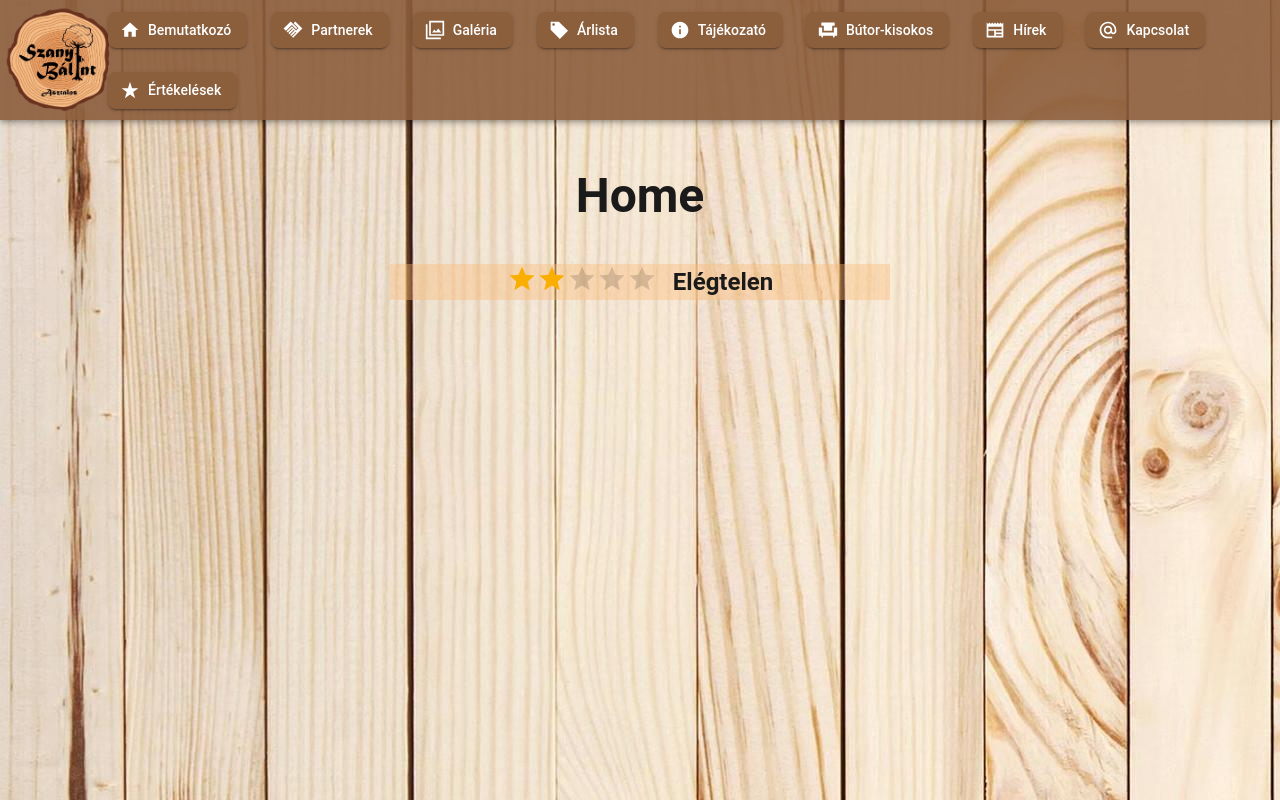
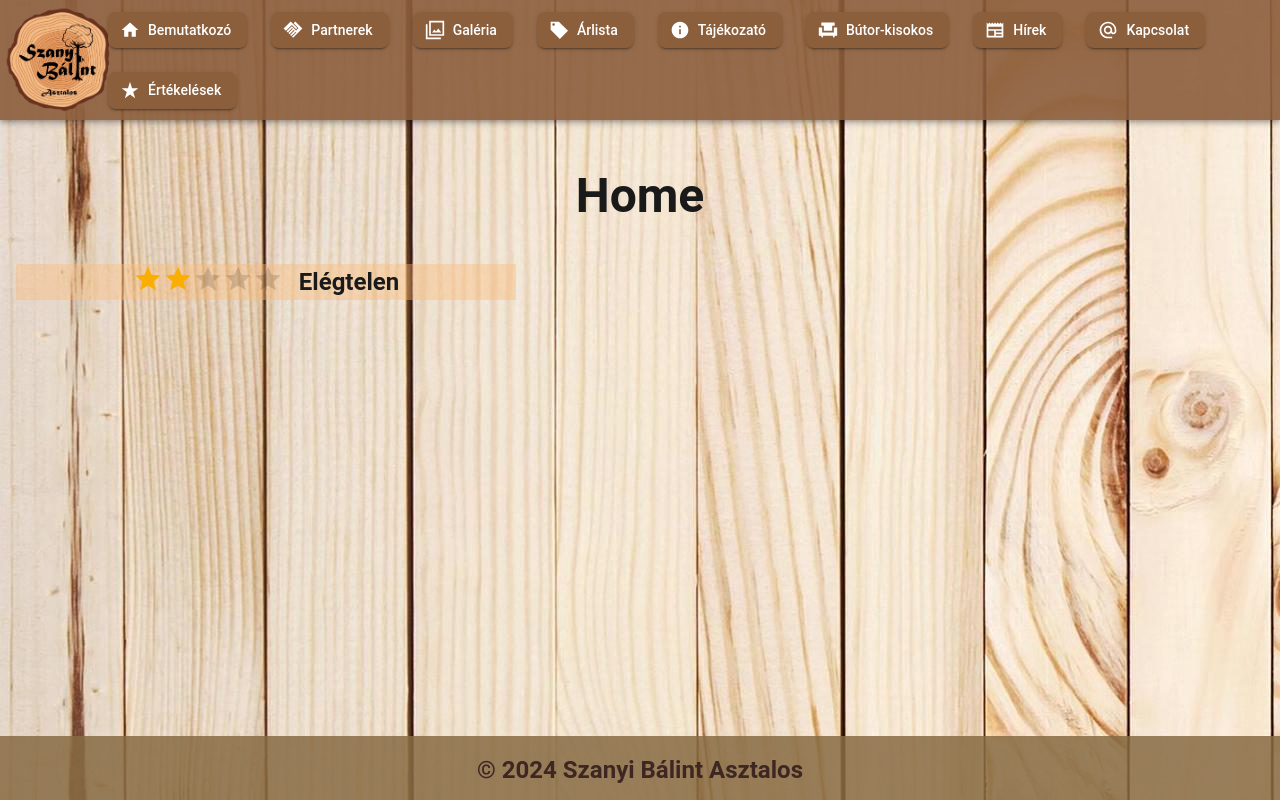
Before and after one commit to Tyna1992/CarpenterWebsite, a React (Vite) app in the folder Frontend/: page / in a window 1280 px wide. Built offline with nearby package versions, Linux system fonts and the light colour scheme.

Commit message:
feat: Footer integrated to the layout

```diff
--- a/Frontend/src/App.jsx
+++ b/Frontend/src/App.jsx
@@ -2,18 +2,33 @@ import { useState } from 'react'
 import Navbar from "./Components/NavBar/Navbar.jsx";
 import {Outlet} from "react-router-dom";
 import Grid from "@mui/material/Grid";
+import Footer from "./Components/Footer.jsx";
+import {Box} from "@mui/material";
+import NavBar from "./Components/NavBar/Navbar.jsx";
 
 
 
 function App() {
-
-
-  return (
-    <Grid container>
-      <Navbar />
-        <Outlet/>
-    </Grid>
-  )
+    return (
+        <Box
+            sx={{
+                display: 'flex',
+                flexDirection: 'column',
+                minHeight: '100vh',
+            }}
+        >
+            <NavBar />
+            <Box
+                component="main"
+                sx={{
+                    flex: 1,
+                }}
+            >
+                <Outlet />
+            </Box>
+            <Footer />
+        </Box>
+    );
 }
 
-export default App
+export default App;
```
